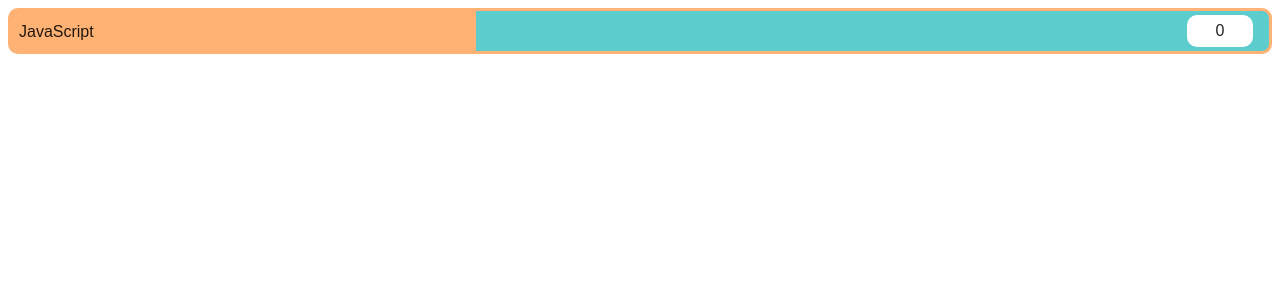
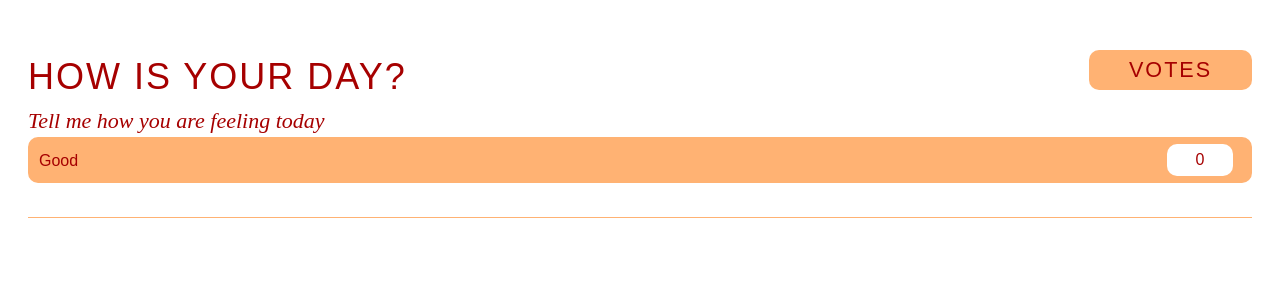
Before and after one commit to s6phhenk/vote-as-a-service, a React (Create React App) app: page / in a window 1280 px wide. Shown: the top 300 px of the page. Built offline with nearby package versions, Linux system fonts and the light colour scheme.

Commit message:
added components

```diff
--- /dev/null
+++ b/src/components/VotingComponent.js
@@ -0,0 +1,31 @@
+import React from 'react';
+import ChoiceBar from './ChoiceBar';
+
+export default function VotingComponent ({vote}) {
+    const totalVotes = vote.choices.reduce(
+        (prev, curr) => prev + curr.count, 0 );
+
+    return (
+        <div className="Row VotingRow Spacer">
+            <div className="Head">
+                <h1 className="Title">
+                {vote.title}
+
+                <div className="Badge">
+                    {vote.totalVotes} Votes
+                </div>
+                </h1>
+                <div className="Description Emphasis">
+                {vote.description}
+                </div>
+                {vote.choices.map( choice => (
+                    <ChoiceBar
+                    key={choice.id}
+                    title={choice.title}
+                    percent={choice.count * (100 / totalVotes)}/>
+                ))}
+            </div>
+        </div>
+    );
+
+}
--- a/src/index.js
+++ b/src/index.js
@@ -1,12 +1,23 @@
 import React from 'react';
 import ReactDOM from 'react-dom';
-import './index.css';
-import ChoiceBar from './components/ChoiceBar';
+import './app.css';
+import VotingComponent from './components/VotingComponent';
 import * as serviceWorker from './serviceWorker';
+
+const vote = {
+  title: "How is your day?",
+  description: "Tell me how you are feeling today",
+  choices: [
+    {
+      id: "choice_1", title: "Good", count: 7
+    }
+
+  ]
+}
 
 ReactDOM.render(
   <React.StrictMode>
-     <ChoiceBar title="JavaScript" percent={37}/>
+     <VotingComponent vote={vote}/>
   </React.StrictMode>,
   document.getElementById('root')
 );
```
Also changed, not shown: src/App.js (added, +11 -0 lines), src/App.css (renamed from src/index.css).
